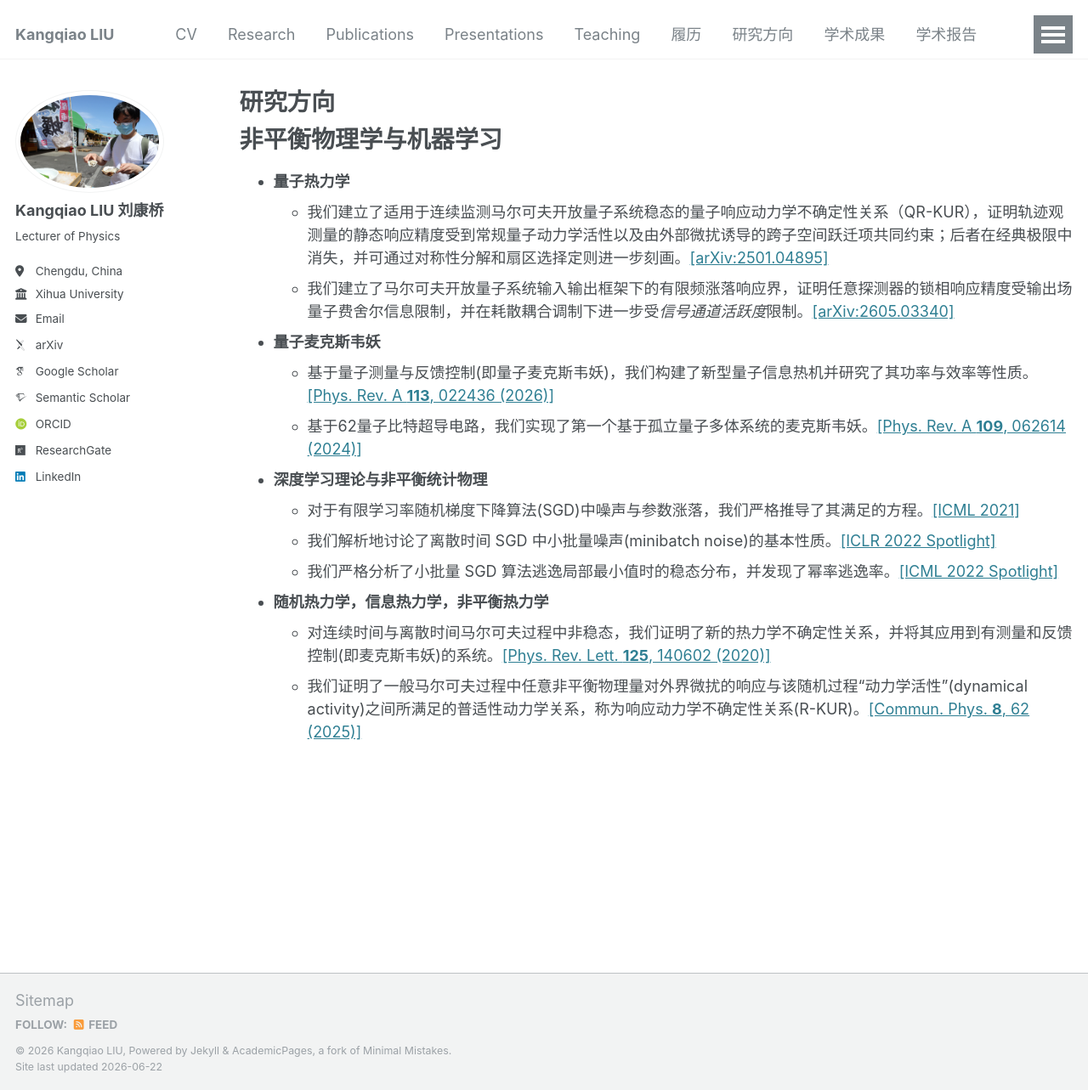
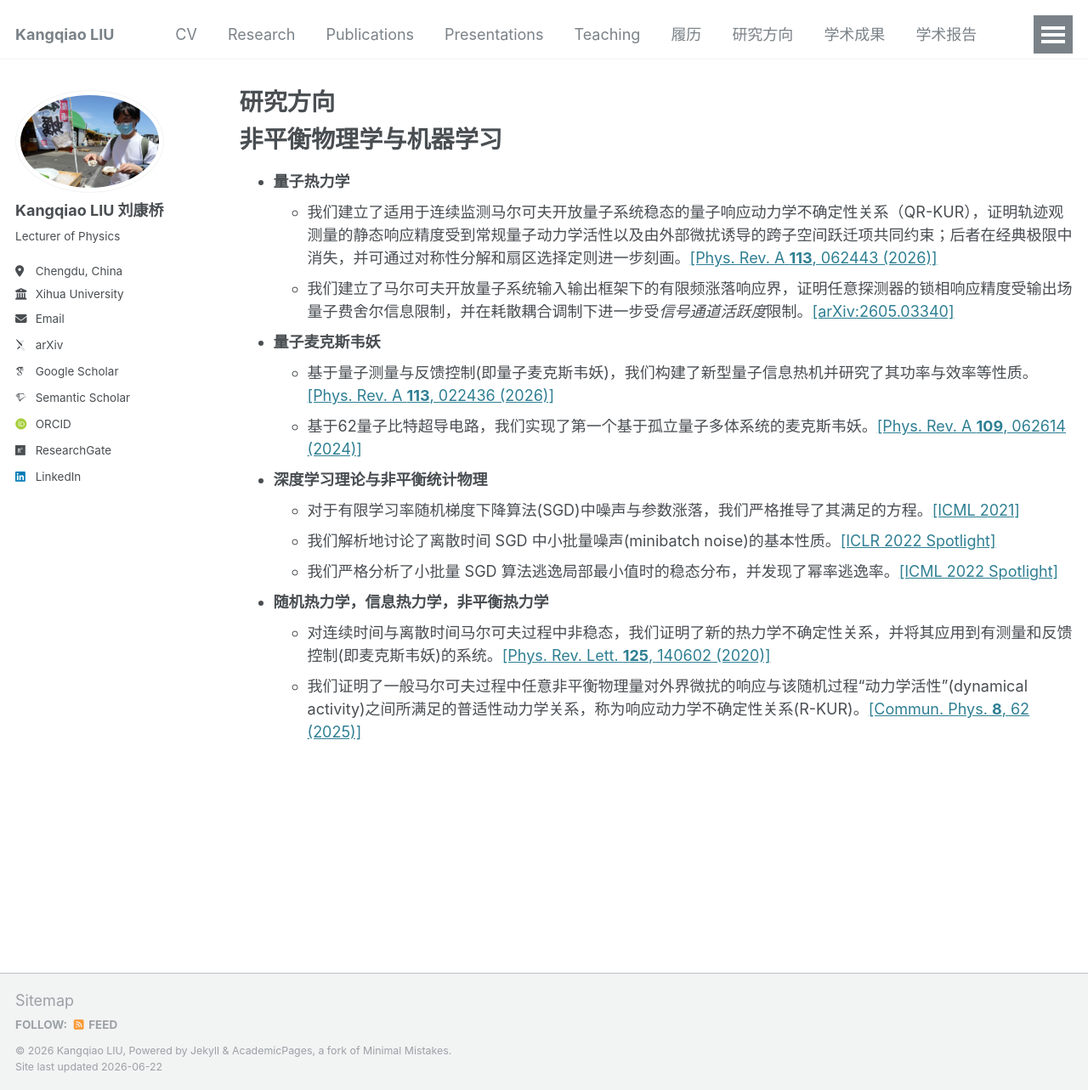
Before and after one commit to KangqiaoLiu/KangqiaoLiu.github.io, a Jekyll site: the page built from _pages/research_zh.md, in a window 1280 px wide and 1283 px high. Shown: the whole window at 85% size. Built offline with Jekyll 4.4.1, drawn with Linux system fonts in a browser that asks for light colours; some web fonts are replaced.

Commit message:
Update research_zh.md

```diff
--- a/_pages/research_zh.md
+++ b/_pages/research_zh.md
@@ -11,7 +11,7 @@ redirect_from:
 # 非平衡物理学与机器学习
 
 * **量子热力学**
-  * 我们建立了适用于连续监测马尔可夫开放量子系统稳态的量子响应动力学不确定性关系（QR-KUR），证明轨迹观测量的静态响应精度受到常规量子动力学活性以及由外部微扰诱导的跨子空间跃迁项共同约束；后者在经典极限中消失，并可通过对称性分解和扇区选择定则进一步刻画。[[arXiv:2501.04895]](https://arxiv.org/abs/2501.04895)
+  * 我们建立了适用于连续监测马尔可夫开放量子系统稳态的量子响应动力学不确定性关系（QR-KUR），证明轨迹观测量的静态响应精度受到常规量子动力学活性以及由外部微扰诱导的跨子空间跃迁项共同约束；后者在经典极限中消失，并可通过对称性分解和扇区选择定则进一步刻画。[[Phys. Rev. A **113**, 062443 (2026)]](https://arxiv.org/abs/2501.04895)
   * 我们建立了马尔可夫开放量子系统输入输出框架下的有限频涨落响应界，证明任意探测器的锁相响应精度受输出场量子费舍尔信息限制，并在耗散耦合调制下进一步受*信号通道活跃度*限制。[[arXiv:2605.03340]](https://arxiv.org/abs/2605.03340)
 
 * **量子麦克斯韦妖**
```
